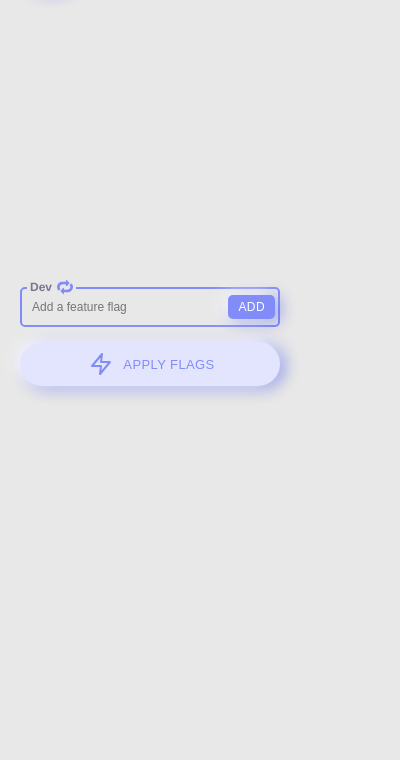
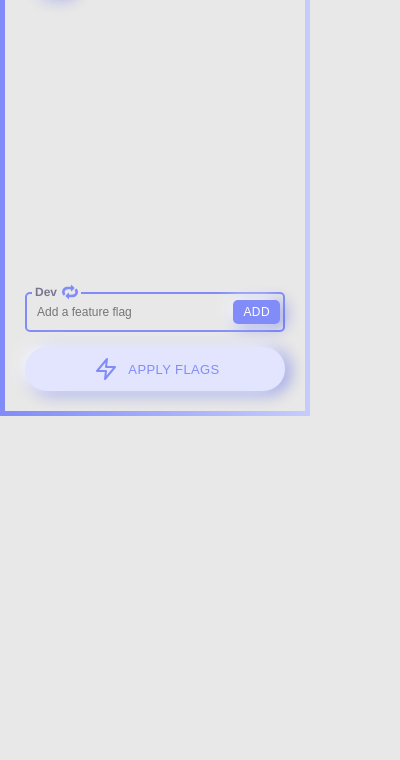
Before and after one commit to david-abboud/FF-extension, a browser extension: page feature-flags-api/popup.html in a window 400 px wide. Shown: the part 84-844 px from the top of the page. Drawn offline with nearby package versions, Linux system fonts and the light colour scheme; no server answers.

Commit message:
done no refactor/optimization

```diff
--- a/feature-flags-api/app.css
+++ b/feature-flags-api/app.css
@@ -5,9 +5,11 @@
 body {
   font-family: Arial, sans-serif;
   width: 300px;
-  margin: 0;
   padding: 0;
   background-color: #e8e8e8;
+  border: 5px solid;
+  border-image: linear-gradient(to right, #818CF8, #c5cbfc) 1;
+  margin: 0px;
 }
 
 form {
--- a/feature-flags-api/popup.js
+++ b/feature-flags-api/popup.js
@@ -102,7 +102,7 @@ document.addEventListener('DOMContentLoaded', function () {
 
   function setupToggleAllButton() {
     document.getElementById('toggle-all').addEventListener('click', function () {
-      const checkboxes = document.querySelectorAll('input[type="checkbox"]');
+      const checkboxes = document.querySelectorAll('.popup_checkbox input[type="checkbox"]');
       const allChecked = Array.from(checkboxes).every(checkbox => checkbox.checked);
       checkboxes.forEach(checkbox => checkbox.checked = !allChecked);
     });
```
